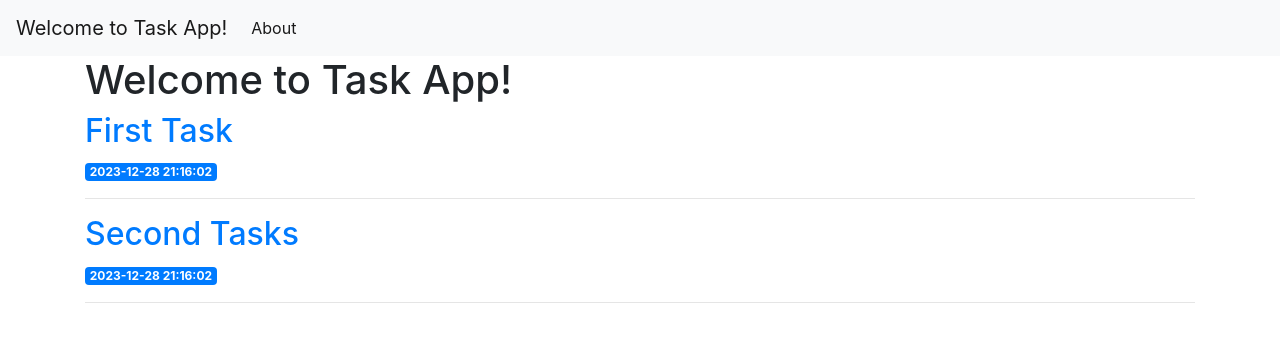
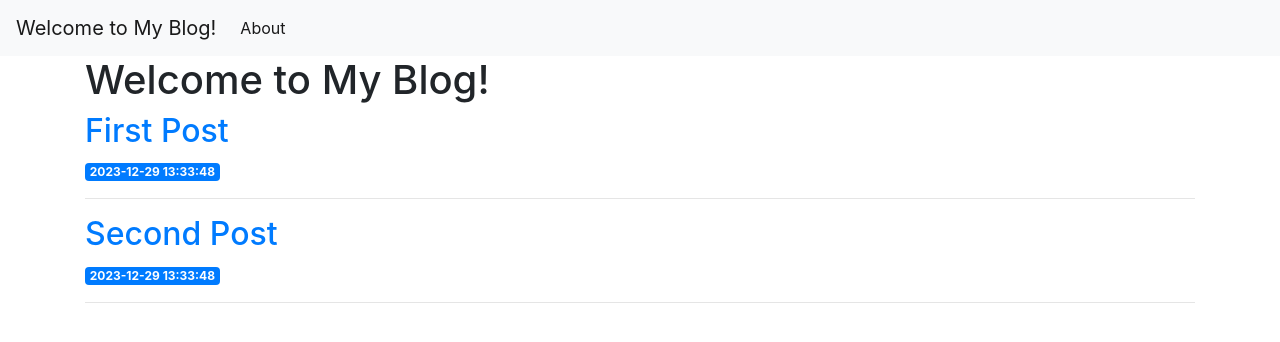
Before and after one commit to Angelles/personal-projects, a Flask app: page / in a window 1280 px wide. Shown: the top 342 px of the page. Run offline with Flask 3, Linux system fonts and the light colour scheme; data comes from the database, SQL or seed files in the repository; both versions use the stored data as it was after the commit; some libraries are stand-ins or nearby versions.

Commit message:
Modified everything to make it about posts. Added linking to posts by id.

```diff
--- a/python/TaskList/app.py
+++ b/python/TaskList/app.py
@@ -1,5 +1,6 @@
 import sqlite3
 from flask import Flask, render_template
+from werkzeug.exceptions import abort
 
 ###
 # Per DigitalOcean:
@@ -18,12 +19,30 @@ def get_db_connection():
     return conn
 
 
+def get_post(post_id):
+    conn = get_db_connection()
+    post = conn.execute('SELECT * FROM posts WHERE id = ?',
+                        (post_id,)).fetchone()
+    conn.close()
+    if post is None:
+        abort(404)
+    return post
+
+
 app = Flask(__name__)
 
 
+# Get all posts and display them on the index page using the template.
 @app.route('/')
 def index():
-    conn = get_db_connection() # Open the db connection.
-    tasks = conn.execute('SELECT * FROM tasks').fetchall() # Get all the rows of tasks.
-    conn.close() # Close the connection.
-    return render_template('index.html', tasks=tasks)
+    conn = get_db_connection()  # Open the db connection.
+    posts = conn.execute('SELECT * FROM posts').fetchall()  # Get all the rows of posts.
+    conn.close()  # Close the connection.
+    return render_template('index.html', posts=posts)
+
+
+# Get individual post.
+@app.route('/<int:post_id>')
+def post(post_id):
+    post = get_post(post_id)
+    return render_template('post.html', post=post)
--- a/python/TaskList/schema.sql
+++ b/python/TaskList/schema.sql
@@ -1,9 +1,8 @@
-DROP TABLE IF EXISTS tasks; --Delete the table if it exists already, to avoid confusion.
+DROP TABLE IF EXISTS posts;
 
-CREATE TABLE tasks (
-    id INTEGER PRIMARY KEY AUTOINCREMENT, --Add id column. This is the primary key and it will autoincrement.
-    created TIMESTAMP NOT NULL DEFAULT CURRENT_TIMESTAMP, --Add create time column. Must contain a value. It will use the current timestamp.
-    title TEXT NOT NULL, --Add title column. Must contain text.
-    content TEXT NOT NULL, --Add content column. Must contain text.
-    status TEXT NOT NULL --Add status column. Must contain text.
+CREATE TABLE posts (
+    id INTEGER PRIMARY KEY AUTOINCREMENT,
+    created TIMESTAMP NOT NULL DEFAULT CURRENT_TIMESTAMP,
+    title TEXT NOT NULL,
+    content TEXT NOT NULL
 );
--- a/python/TaskList/templates/base.html
+++ b/python/TaskList/templates/base.html
@@ -12,7 +12,7 @@
   </head>
   <body>
     <nav class="navbar navbar-expand-md navbar-light bg-light">
-        <a class="navbar-brand" href="{{ url_for('index')}}">Welcome to Task App!</a>
+        <a class="navbar-brand" href="{{ url_for('index')}}">Welcome to My Blog!</a>
         <button class="navbar-toggler" type="button" data-toggle="collapse" data-target="#navbarNav" aria-controls="navbarNav" aria-expanded="false" aria-label="Toggle navigation">
             <span class="navbar-toggler-icon"></span>
         </button>
--- a/python/TaskList/templates/index.html
+++ b/python/TaskList/templates/index.html
@@ -1,12 +1,12 @@
 {% extends 'base.html' %}
 
 {% block content %}
-    <h1>{% block title %} Welcome to Task App! {% endblock %}</h1>
-      {% for task in tasks %}
-        <a href="#">
-            <h2>{{ task['title'] }}</h2>
+    <h1>{% block title %} Welcome to My Blog! {% endblock %}</h1>
+      {% for post in posts %}
+        <a href="{{ url_for('post', post_id=post['id']) }}">
+            <h2>{{ post['title'] }}</h2>
         </a>
-        <span class="badge badge-primary">{{ task['created'] }}</span>
+        <span class="badge badge-primary">{{ post['created'] }}</span>
         <hr>
     {% endfor %}
 {% endblock %}
```
Also changed, not shown: python/TaskList/init_db.py (+11 -9 lines), python/TaskList/templates/post.html (added, +15 -0 lines), python/TaskList/database.db.
